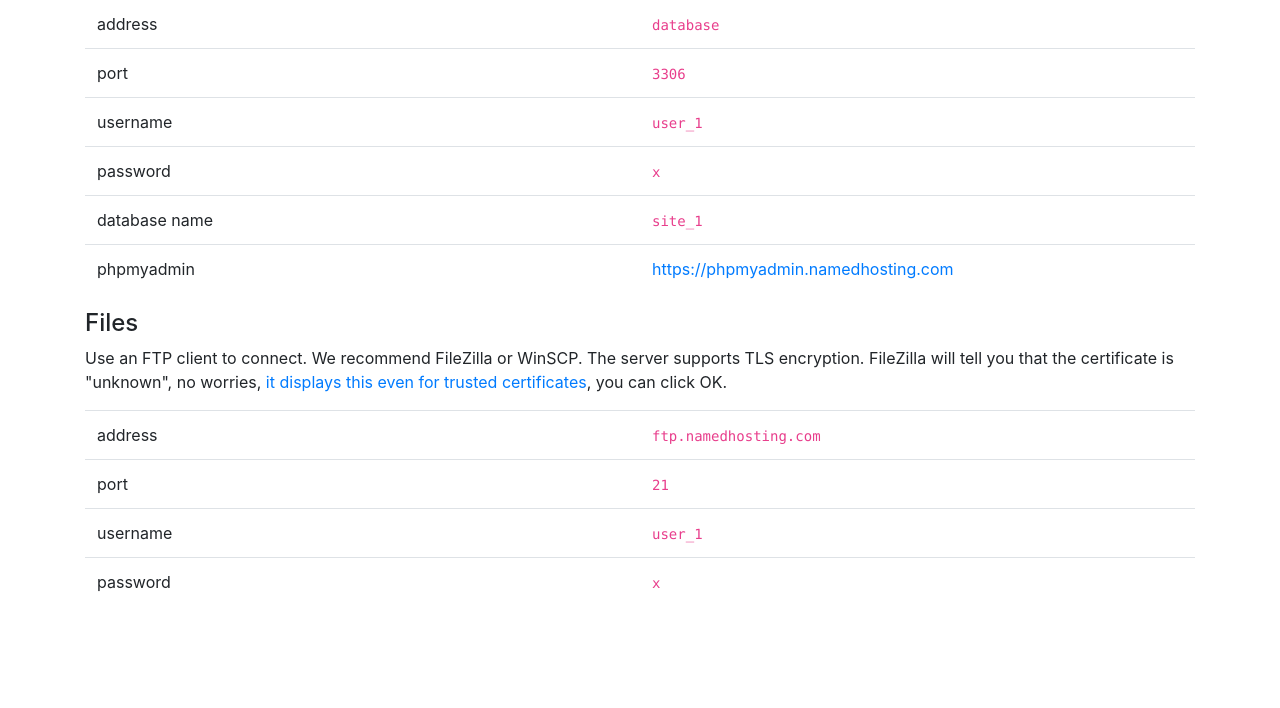
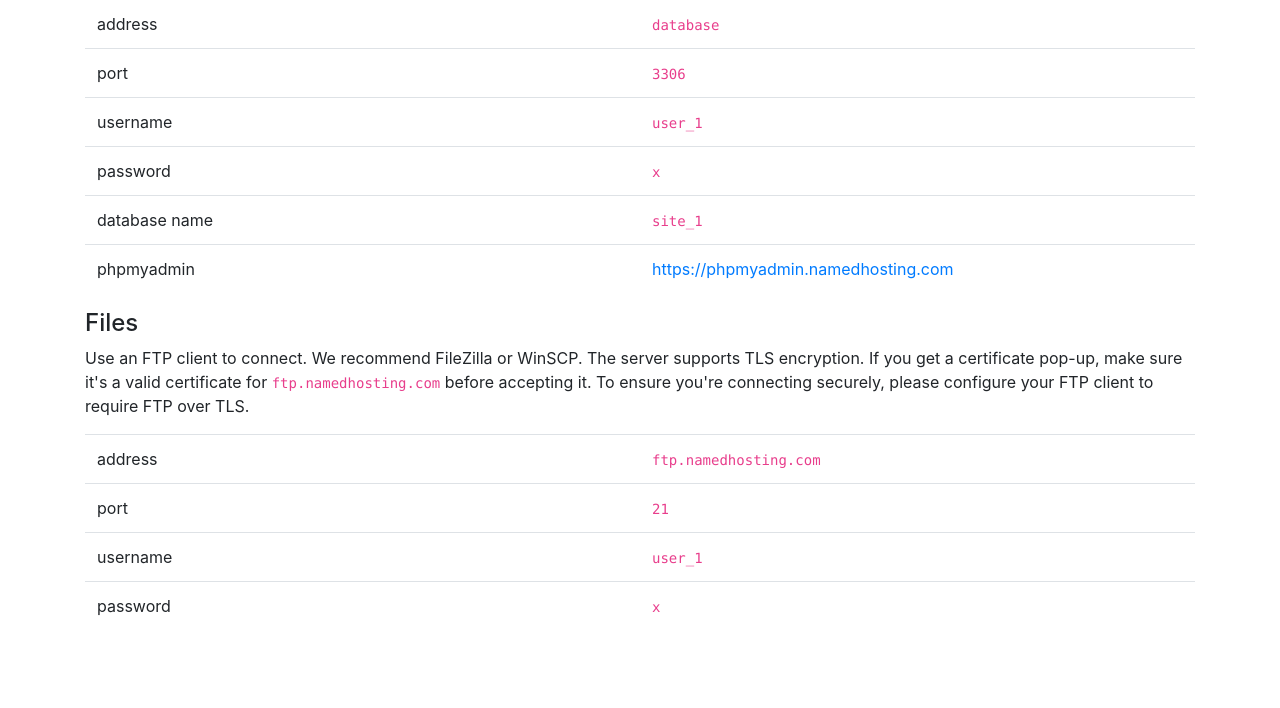
Before and after one commit to namelessmc-bot/namelessmc_hosting, a Django app: page /website/1/ in a window 1280 px wide. Shown: the part 584-1292 px from the top of the page. Run offline with Django 3.2, Linux system fonts and the light colour scheme; a user stored in the database is signed in; tables that the repository leaves empty hold one stand-in row (values such as "Sample post"); some libraries are stand-ins or nearby versions.

Commit message:
change ftp message

```diff
--- a/frontend/users/templates/users/website_detail.html
+++ b/frontend/users/templates/users/website_detail.html
@@ -81,7 +81,7 @@
         </table>
         <h4>{% trans "Files" %}</h4>
         <p>
-{% blocktrans %}Use an FTP client to connect. We recommend FileZilla or WinSCP. The server supports TLS encryption. FileZilla will tell you that the certificate is "unknown", no worries, <a href="https://forum.filezilla-project.org/viewtopic.php?t=25595"> it displays this even for trusted certificates</a>, you can click OK.{% endblocktrans %}
+{% blocktrans with ftp_domain="ftp.namedhosting.com" %}Use an FTP client to connect. We recommend FileZilla or WinSCP. The server supports TLS encryption. If you get a certificate pop-up, make sure it's a valid certificate for <code>{{ ftp_domain }}</code> before accepting it. To ensure you're connecting securely, please configure your FTP client to require FTP over TLS.{% endblocktrans %}
         </p>
         <table class="table table-hover">
             <tbody>
```
Also changed, not shown: frontend/locale/cs/LC_MESSAGES/django.po, frontend/locale/de/LC_MESSAGES/django.po, frontend/locale/es/LC_MESSAGES/django.po, frontend/locale/es_419/LC_MESSAGES/django.po, frontend/locale/hu/LC_MESSAGES/django.po, frontend/locale/nb_NO/LC_MESSAGES/django.po, frontend/locale/nl/LC_MESSAGES/django.po, frontend/locale/pl/LC_MESSAGES/django.po, frontend/locale/ro/LC_MESSAGES/django.po, frontend/locale/ru/LC_MESSAGES/django.po, frontend/locale/sk/LC_MESSAGES/django.po, frontend/locale/tr/LC_MESSAGES/django.po, frontend/locale/zh_Hans/LC_MESSAGES/django.po.
